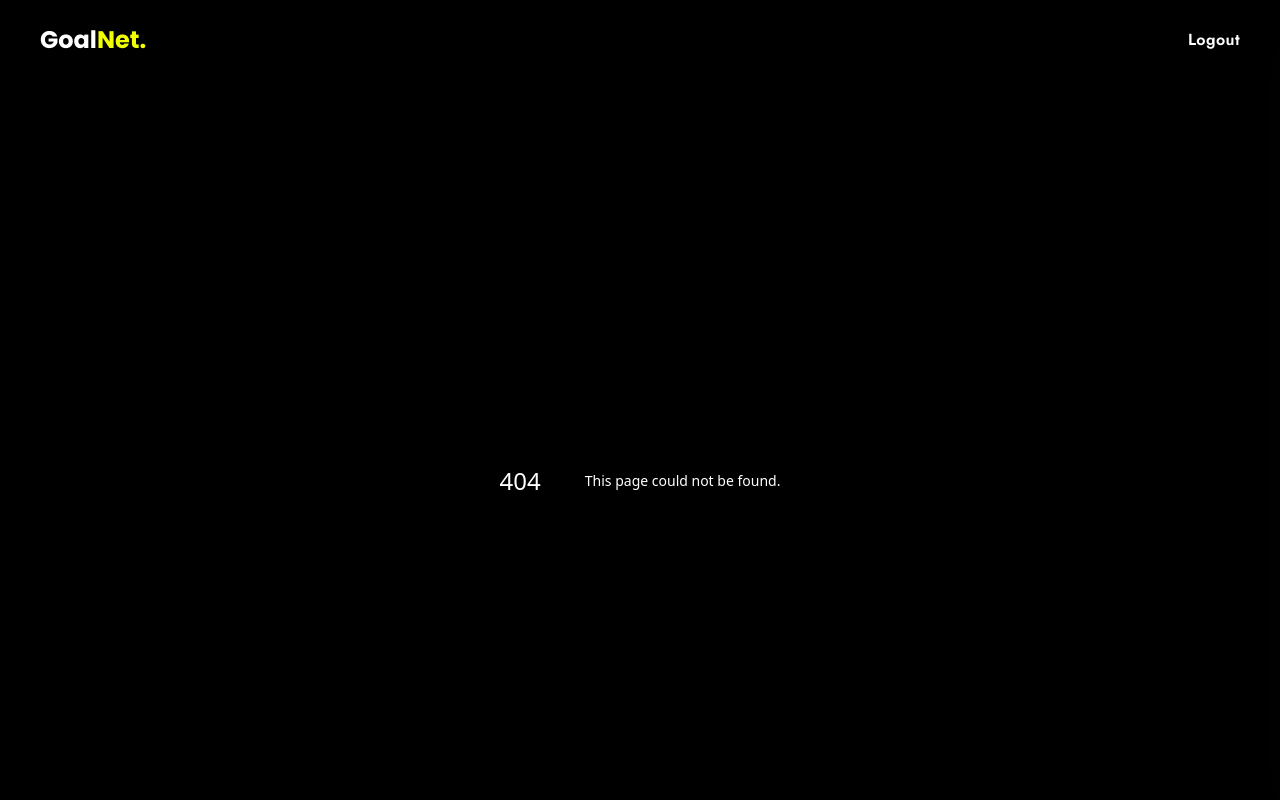
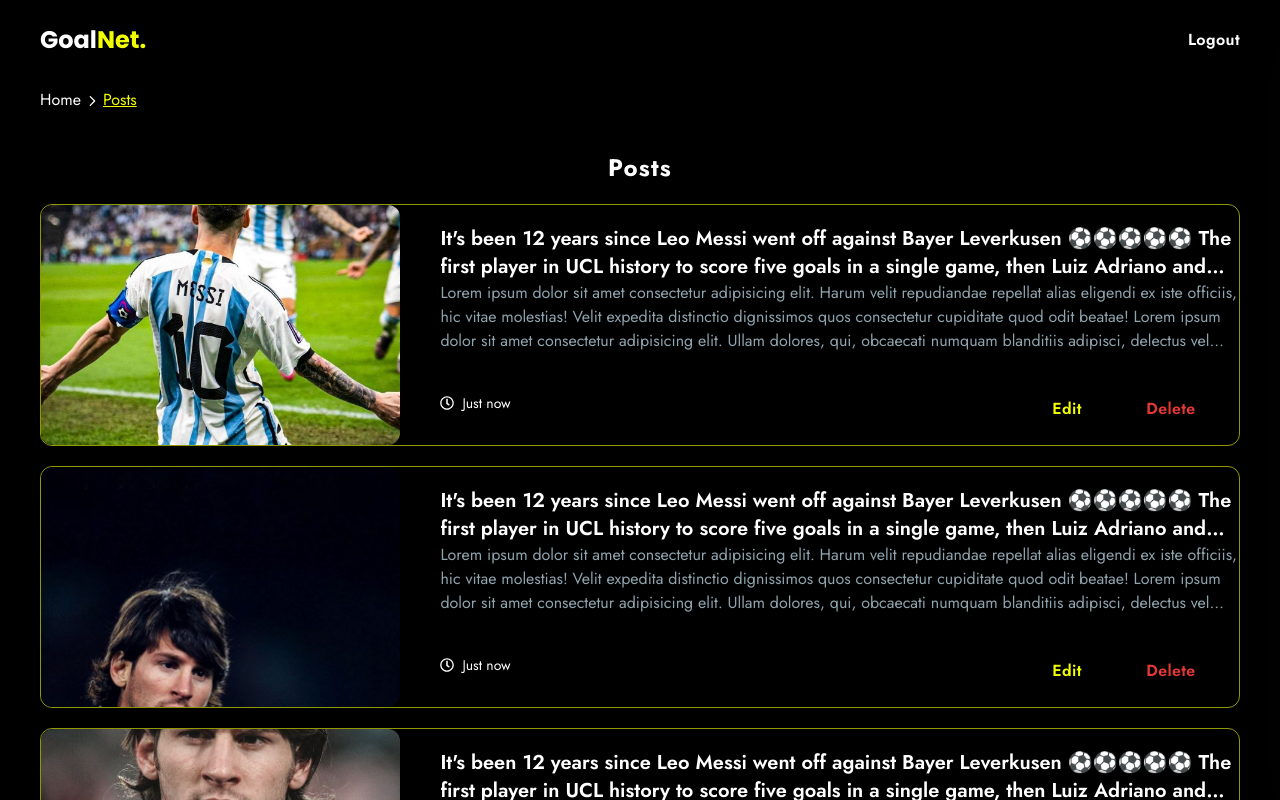
Before and after one commit to pranavpremanand/goalnet-v1, a Next.js app: page /admin/posts in a window 1280 px wide. Before the commit this address had no page. Shown: the top 800 px of the page. Built offline with nearby package versions, Linux system fonts and the light colour scheme.

Commit message:
completed ui of posts list page

```diff
--- a/src/app/admin/categories/page.jsx
+++ b/src/app/admin/categories/page.jsx
@@ -32,20 +32,22 @@ const Categories = () => {
           <Link href="/admin" className="text-md text-white">
             Home
           </Link>{" "}
-          <PiCaretRightBold className='text-sm'/>
+          <PiCaretRightBold className='text-sm mt-[.15rem]'/>
           <Link href="/admin/categories" className="text-md text-primary underline">
             Categories
           </Link>
         </div>
+
         {categories.length === 0 && (
           <h1 className="text-3xl font-bold tracking-wider text-center">
             No Categories Found
           </h1>
         )}
+
         <CategoryForm refetchData={mutate} />
         {categories.length > 0 && (
           <div className="flex flex-col gap-4">
-            <h1 className="text-3xl font-bold tracking-wider text-center mb-2">
+            <h1 className="text-2xl font-bold tracking-wider text-center mb-2">
               Categories
             </h1>
             <div className="w-full">
--- a/src/app/admin/page.jsx
+++ b/src/app/admin/page.jsx
@@ -4,7 +4,7 @@ import React from "react";
 const AdminHome = () => {
   const links = [
     { title: "Banners", link: "/" },
-    { title: "Posts", link: "/" },
+    { title: "Posts", link: "/posts" },
     { title: "Categories", link: "/categories" },
   ];
   return (
--- /dev/null
+++ b/src/app/admin/posts/[postId]/page.jsx
@@ -0,0 +1,9 @@
+import React from 'react'
+
+const PostDetails = () => {
+  return (
+    <div>PostDetails</div>
+  )
+}
+
+export default PostDetails
--- /dev/null
+++ b/src/app/admin/posts/page.jsx
@@ -0,0 +1,35 @@
+import PostItem from "@/components/PostItem";
+import { images } from "@/constants";
+import Link from "next/link";
+import React from "react";
+import { PiCaretRightBold } from "react-icons/pi";
+
+const page = () => {
+  return (
+    <div className="grow">
+      <div className="wrapper">
+        <div className="flex items-center gap-1 mb-10">
+          <Link href="/admin" className="text-md text-white">
+            Home
+          </Link>{" "}
+          <PiCaretRightBold className="text-sm mt-[.15rem]" />
+          <Link href="/admin/posts" className="text-md text-primary underline">
+            Posts
+          </Link>
+        </div>
+
+        <h1 className="text-2xl font-bold tracking-wider text-center mb-5">
+          Posts
+        </h1>
+
+        <div className="grid grid-cols-1 gap-5 pb-5">
+          {images.map((url) => (
+            <PostItem url={url} key={url} />
+          ))}
+        </div>
+      </div>
+    </div>
+  );
+};
+
+export default page;
--- a/src/components/CardItem.jsx
+++ b/src/components/CardItem.jsx
@@ -6,7 +6,6 @@ import { FaRegClock } from "react-icons/fa";
 const CardItem = ({ img, idx }) => {
   return (
     <div
-      key={img}
       className={`grid grid-cols-1 md:grid-cols-[47%,50%] lg:grid-cols-[40%,45%] gap-5 md:border-none pb-5 ${
         images[idx + 1] && "border-b"
       }`}
--- /dev/null
+++ b/src/components/PostItem.jsx
@@ -0,0 +1,62 @@
+import Image from "next/image";
+import Link from "next/link";
+import React from "react";
+import { FaRegClock } from "react-icons/fa";
+
+const PostItem = ({ url }) => {
+  return (
+    <Link
+      href="/admin/posts/1"
+      className="hover:scale-105 duration-200 transition-all"
+    >
+      <div className="w-full grid grid-cols-1 md:grid-cols-[50%_50%] lg:grid-cols-[30%_70%] gap-1 md:gap-5 border border-primary/60 rounded-xl">
+        <Image
+          src={url}
+          alt="post"
+          width={1000}
+          height={1000}
+          className="h-[30vh] sm:h-[35vh] lg:h-[30vh] rounded-xl object-center object-cover hover:brightness-[70%] duration-200 transition-all"
+        />
+        <div className="flex flex-col justify-start gap-3 p-3 sm:p-5">
+          <div className="grow">
+            <h1
+              className="text-white font-semibold text-lg sm:text-xl line-clamp-2 truncate-lines-2"
+            >
+              {
+                "It's been 12 years since Leo Messi went off against Bayer Leverkusen ⚽⚽⚽⚽⚽ The first player in UCL history to score five goals in a single game, then Luiz Adriano and Erling Haaland followed suit ✋"
+              }
+            </h1>
+            <p className="text-blue-gray-300 text-md truncate-lines-3 line-clamp-3">
+              Lorem ipsum dolor sit amet consectetur adipisicing elit. Harum
+              velit repudiandae repellat alias eligendi ex iste officiis, hic
+              vitae molestias! Velit expedita distinctio dignissimos quos
+              consectetur cupiditate quod odit beatae! Lorem ipsum dolor sit
+              amet consectetur adipisicing elit. Ullam dolores, qui, obcaecati
+              numquam blanditiis adipisci, delectus vel porro explicabo maxime
+              error cupiditate maiores tempore odit aut. Facilis eveniet nisi
+              obcaecati. Lorem ipsum dolor, sit amet consectetur adipisicing
+              elit. Voluptates molestiae et, quae eum minima cum repellendus
+              autem, voluptatem sint nobis similique rem, asperiores quas
+              laboriosam commodi. Hic nisi debitis quis?
+            </p>
+          </div>
+          <div className="flex flex-col lg:flex-row justify-between md:pr-5 items-start lg:items-center gap-3">
+            <span className="text-white flex self-end lg:self-start items-center gap-2 text-sm">
+              <FaRegClock /> Just now
+            </span>
+            <div className="flex gap-2">
+              <button className="w-[6rem] px-2 py-1 bg-black text-primary hover:bg-primary hover:text-black tracking-wide font-semibold transition-colors duration-300 rounded-full">
+                Edit
+              </button>
+              <button className="w-[6rem] px-2 py-1 bg-black text-red-600 hover:bg-red-600 hover:text-black tracking-wide font-semibold transition-colors duration-300 rounded-full">
+                Delete
+              </button>
+            </div>
+          </div>
+        </div>
+      </div>
+    </Link>
+  );
+};
+
+export default PostItem;
```
